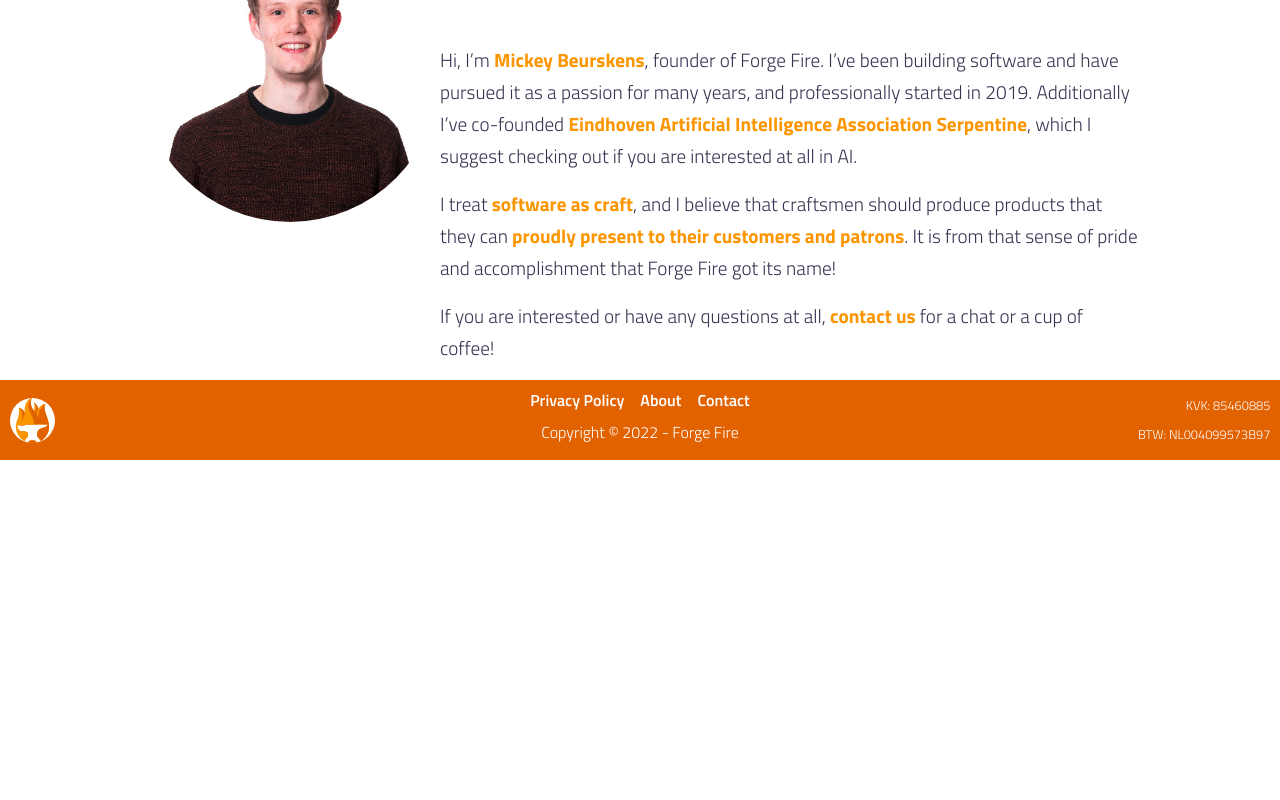
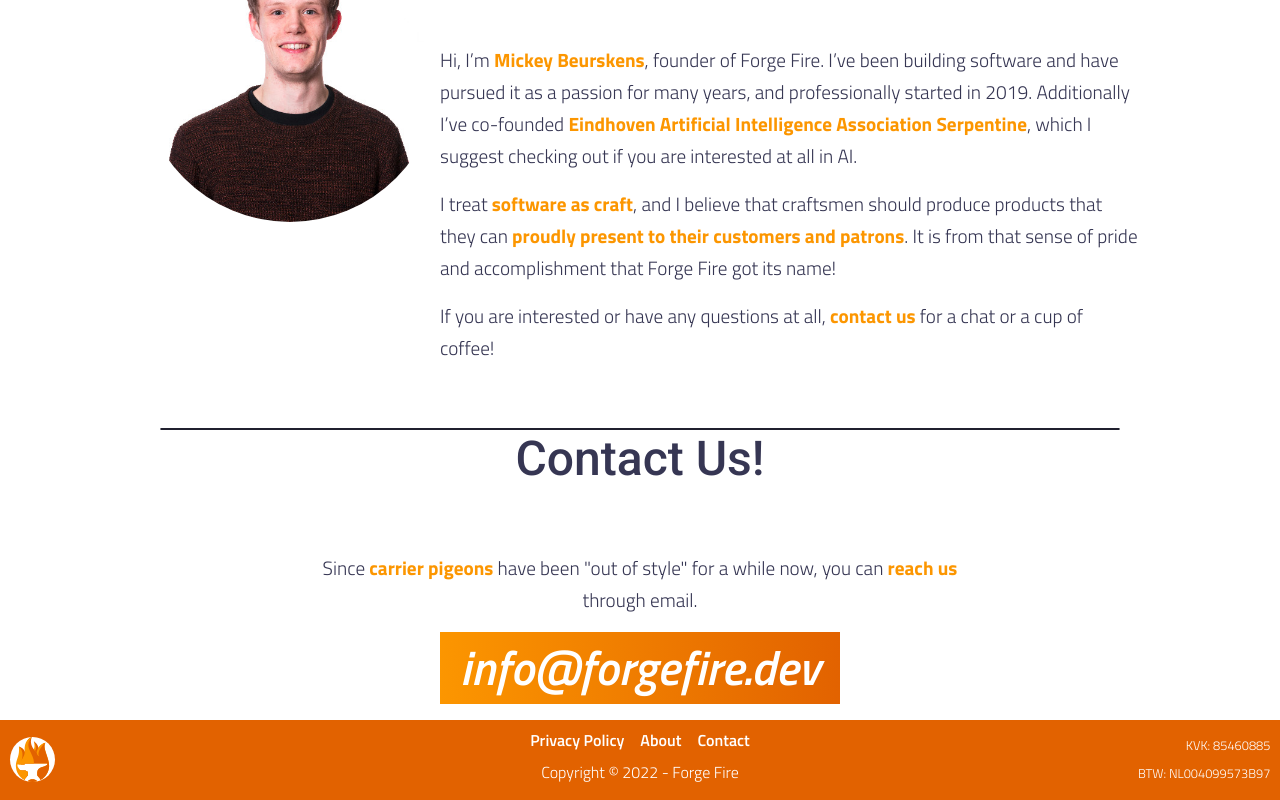
Before and after one commit to mickeybeurskens/forgefire-website, a Next.js app: page / in a window 1280 px wide. Shown: the part 1965-2765 px from the top of the page. Before the commit the page ends 2425 px from the top, so only its background shows below. Built offline with nearby package versions, Linux system fonts and the light colour scheme.

Commit message:
Add contact section

```diff
--- /dev/null
+++ b/components/Contact.js
@@ -0,0 +1,18 @@
+import styles from "../styles/contact.module.scss"
+
+const Contact = () => {
+  return (
+    <div className={styles.margin}>
+      <h2 className="center_h2">Contact Us!</h2>
+      <div className="feature_text">
+        <p>
+        Since <span>carrier pigeons</span> have been "out of style"
+        for a while now, you can <span>reach us</span> through email.
+        </p>
+      </div>
+      <p className={styles.email}>info@forgefire.dev</p>
+    </div>
+  )
+}
+
+export default Contact
--- /dev/null
+++ b/components/Divider.js
@@ -0,0 +1,7 @@
+import styles from "../styles/divider.module.scss"
+
+const Divider = () => {
+  return (<div className={styles.divider}/>)
+}
+
+export default Divider
--- a/components/home/Hero.js
+++ b/components/home/Hero.js
@@ -1,4 +1,4 @@
-import Image from 'next/image'
+import Divider from '../Divider'
 import { PrimaryButton } from '../Button'
 import styles from '../../styles/home/hero.module.scss'
 
@@ -19,7 +19,7 @@ const Hero = () => {
           <PrimaryButton text={"About Forge Fire"} url="/About"/>
         </div>
       </div>
-      <div className={styles.line + " d-flex"}/>
+      <Divider/>
       <div className="feature_text">
         <p>
           Forge Fire designs, builds and tests <span>software</span> for <span>web apps</span>,
--- a/pages/index.js
+++ b/pages/index.js
@@ -3,8 +3,10 @@ import Hero from '../components/home/Hero'
 import { Swirl, InvSwirl } from '../components/Swirl'
 import PostOverview from '../components/PostOverview'
 import About from '../components/About'
+import Divider from '../components/Divider'
 import { getAllPosts } from '../lib/post'
 import styles from "../styles/home.module.scss"
+import Contact from '../components/Contact'
 
 const Home = (props) => {
   return (
@@ -18,9 +20,11 @@ const Home = (props) => {
       </div>
       <InvSwirl/>
       <About/>
+      <Divider/>
+      <Contact/>
     </main>
   )
-  }
+}
 
 const getStaticProps = async () => {
   const posts = getAllPosts(['slug', 'date', 'title',
--- /dev/null
+++ b/styles/contact.module.scss
@@ -0,0 +1,18 @@
+@import "default_style";
+
+.margin{
+  margin-bottom: 1rem;
+}
+
+.email {
+  font-family: 'Titillium Web';
+  font-style: italic;
+  font-weight: 600;
+  font-size: 48px;
+  text-align: center;
+  color: $c-white;
+  background: linear-gradient(87.43deg, $c-yellow-orange 0%,
+  $c-spanish-orange 100%);
+  width: 25rem;
+  margin: auto;
+}
--- /dev/null
+++ b/styles/divider.module.scss
@@ -0,0 +1,11 @@
+@import "default_style";
+
+.divider {
+  display: flex;
+  width: 75vw;
+  max-width: 1200px;
+  margin: auto;
+  margin-top: 3rem;
+  border: 1px solid $c-raisin-black;
+  border-radius: 10px;
+}
--- a/styles/featured_card.module.scss
+++ b/styles/featured_card.module.scss
@@ -4,6 +4,7 @@
   border: 2px solid $c-yellow-orange;
   border-radius: 10px;
   margin: 0.5rem 0;
+  background-color: $c-yellow-orange;
 }
 
 .link {
--- a/styles/home/hero.module.scss
+++ b/styles/home/hero.module.scss
@@ -30,13 +30,3 @@
   text-align: center;
   margin-bottom: 0.3rem;
 }
-
-.line {
-  display: inline-block;
-  width: 75vw;
-  max-width: 1200px;
-  margin: auto;
-  margin-top: 3rem;
-  border: 1px solid $c-raisin-black;
-  border-radius: 10px;
-}
```
